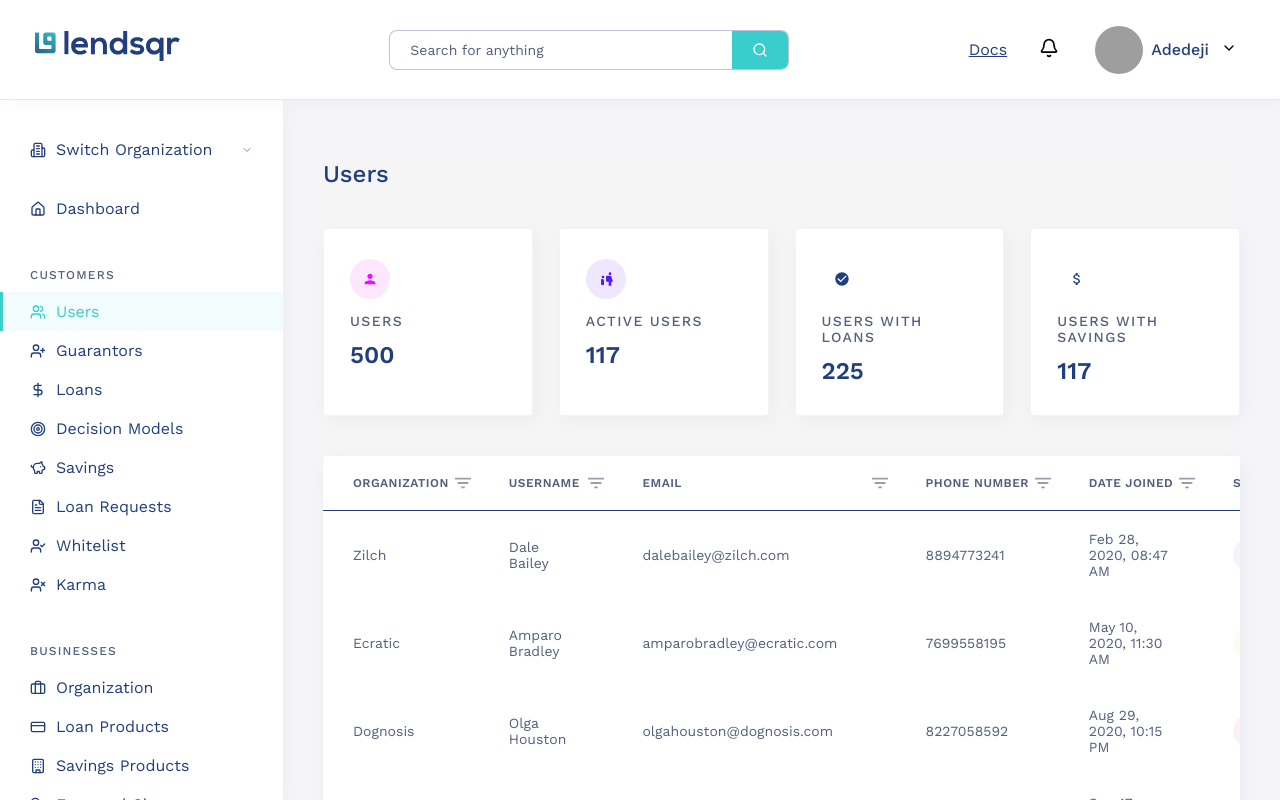
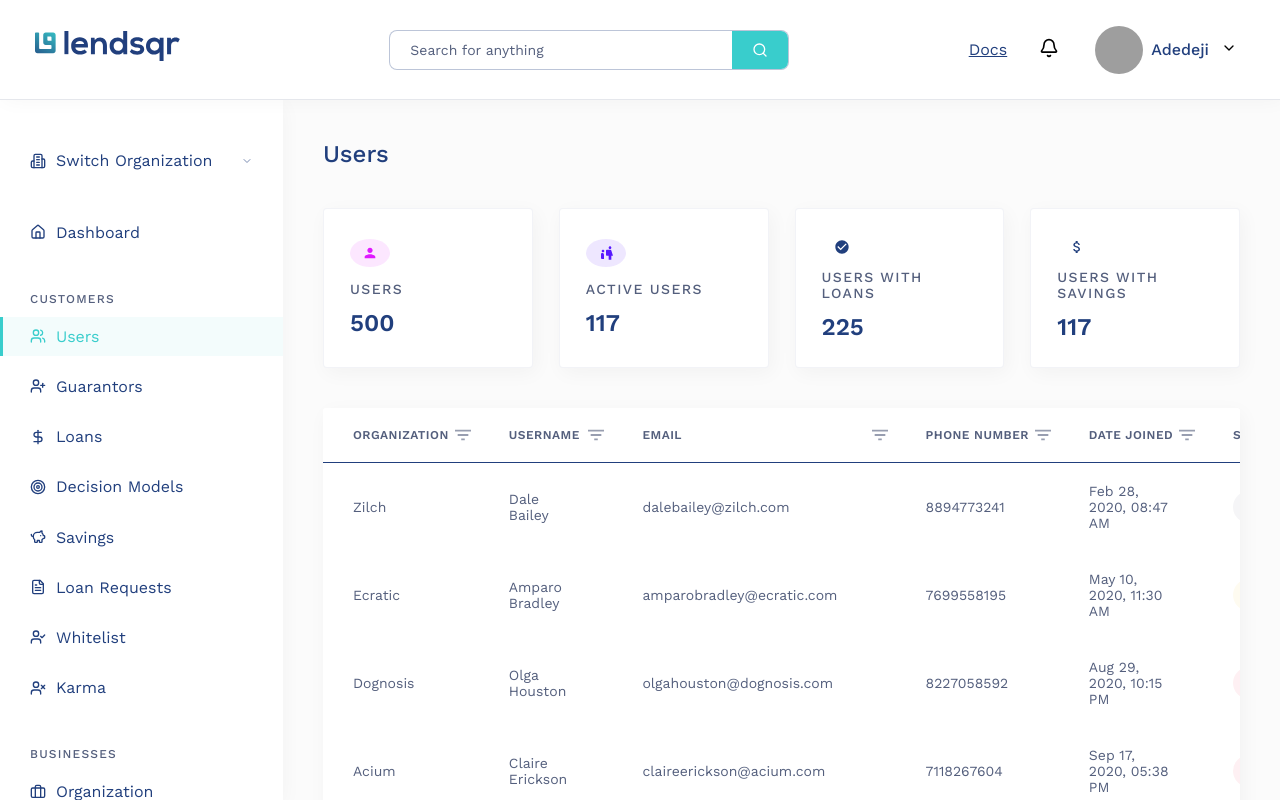
Before and after one commit to samdahboss/lendsqr-fe-test, a React (Vite) app: page /dashboard/users in a window 1280 px wide. Shown: the top 800 px of the page. Built offline with nearby package versions, Linux system fonts and the light colour scheme; sample sign-in values are in the browser's storage; grey boxes are pictures that could not be loaded; a web font is replaced by a local one.

Commit message:
refactor: Update SCSS imports to use syntax and improve styles across dashboard components

```diff
--- a/src/pages/dashboard/home/styles/DashboardHeader.scss
+++ b/src/pages/dashboard/home/styles/DashboardHeader.scss
@@ -1,5 +1,6 @@
 @use "@/styles/variables" as variables;
 @use "@/styles/mixins" as mixins;
+@use "sass:color";
 
 .dashboard-header {
   background: variables.$primary-white;
@@ -193,7 +194,7 @@
   height: 100%;
 
   &:hover {
-    background: darken(variables.$primary-teal, 5%);
+    background: color.adjust(variables.$primary-teal, $lightness: -5%);
   }
 
   @include mixins.respond("large") {
--- a/src/pages/dashboard/home/styles/DashboardLayout.scss
+++ b/src/pages/dashboard/home/styles/DashboardLayout.scss
@@ -24,8 +24,8 @@
 
 .dashboard-content {
   flex: 1;
-  padding: 60px 40px 40px 40px;
-  background-color: #f5f5f9;
+  padding: 40px;
+  background-color: #fbfbfb;
   margin-left: 283px; // Sidebar width
   margin-top: 100px; // Header height
   overflow-y: auto;
--- a/src/pages/dashboard/home/styles/DashboardSidebar.scss
+++ b/src/pages/dashboard/home/styles/DashboardSidebar.scss
@@ -15,6 +15,10 @@
   flex-direction: column;
   transition: transform 0.3s ease;
   box-shadow: 0px 5px 20px rgba(0, 0, 0, 0.04);
+
+  // Firefox scrollbar (moved above nested rules)
+  scrollbar-width: thin;
+  scrollbar-color: rgba(variables.$text-secondary, 0.2) transparent;
 
   @include mixins.respond("large") {
     top: 80px;
@@ -64,10 +68,6 @@
       background: rgba(variables.$text-secondary, 0.4);
     }
   }
-
-  // Firefox scrollbar
-  scrollbar-width: thin;
-  scrollbar-color: rgba(variables.$text-secondary, 0.2) transparent;
 }
 
 .sidebar-nav {
@@ -105,7 +105,7 @@
 }
 
 .nav-item {
-  margin: 0;
+  margin: 0.7em 0em;
 }
 
 .nav-link {
--- a/src/pages/dashboard/users/Users.tsx
+++ b/src/pages/dashboard/users/Users.tsx
@@ -1,10 +1,11 @@
-import React, { useState, useMemo } from "react";
+import { useState, useMemo } from "react";
 import { useUsers } from "@/hooks/useUsers";
 import { StatsCards } from "./components/StatsCard";
 import { FilterForm } from "./components/FilterForm";
 import UsersTable from "./components/UsersTable";
 import Pagination from "./components/Pagination";
 import "./styles/index.scss";
+
 
 export default function Users() {
   const [showFilters, setShowFilters] = useState(false);
--- a/src/pages/dashboard/users/styles/ActionMenu.scss
+++ b/src/pages/dashboard/users/styles/ActionMenu.scss
@@ -1,4 +1,4 @@
-@import "@/styles/variables.scss";
+@use "@/styles/variables.scss";
 
 .action-menu {
   position: absolute;
--- a/src/pages/dashboard/users/styles/Pagination.scss
+++ b/src/pages/dashboard/users/styles/Pagination.scss
@@ -1,4 +1,4 @@
-@import "@/styles/variables.scss";
+@use "@/styles/variables.scss";
 
 .pagination {
   display: flex;
--- a/src/pages/dashboard/users/styles/StatsCard.scss
+++ b/src/pages/dashboard/users/styles/StatsCard.scss
@@ -4,21 +4,17 @@
 
 .stats-card {
   background: #FFFFFF;
-  border: 1px solid rgba(33, 63, 125, 0.06);
+  border: 1px solid #213F7D0F;
   border-radius: 4px;
   padding: 30px 26px;
-  box-shadow: 3px 5px 20px rgba(0, 0, 0, 0.04);
+  height: 160px;
+  box-shadow: 3px 5px 20px 0px #0000000A;
   display: flex;
   flex-direction: column;
   gap: 14px;
   transition: all 0.2s ease;
   position: relative;
   overflow: hidden;
-
-  &:hover {
-    transform: translateY(-2px);
-    box-shadow: 3px 8px 25px rgba(0, 0, 0, 0.08);
-  }
 
   @media (max-width: 768px) {
     padding: 20px 16px;
--- a/src/pages/dashboard/users/styles/Users.scss
+++ b/src/pages/dashboard/users/styles/Users.scss
@@ -1,8 +1,8 @@
-@import "@/styles/variables.scss";
-@import "@/styles/mixins.scss";
+@use "@/styles/variables.scss";
+@use "@/styles/mixins.scss";
 
 .users-page {
-  background-color: #f5f5f5;
+  background-color: #fbfbfb;
   min-height: 100vh;
   font-family: 'Work Sans', sans-serif;
 
--- a/src/pages/dashboard/users/styles/UsersFilter.scss
+++ b/src/pages/dashboard/users/styles/UsersFilter.scss
@@ -1,4 +1,4 @@
-@import "@/styles/variables.scss";
+@use "@/styles/variables.scss";
 
 .filter-overlay {
   position: fixed;
--- a/src/pages/dashboard/users/styles/UsersTable.scss
+++ b/src/pages/dashboard/users/styles/UsersTable.scss
@@ -1,4 +1,4 @@
-@import "@/styles/variables.scss";
+@use "@/styles/variables.scss";
 
 .users-table {
   width: 100%;
--- a/src/pages/dashboard/users/styles/index.scss
+++ b/src/pages/dashboard/users/styles/index.scss
@@ -1,9 +1,9 @@
 // Main page styles
-@import "./Users.scss";
+@use "./Users.scss";
 
 // Component styles
-@import "./StatsCard.scss";
-@import "./UsersFilter.scss";
-@import "./UsersTable.scss";
-@import "./ActionMenu.scss";
-@import "./Pagination.scss";
+@use "./StatsCard.scss";
+@use "./UsersFilter.scss";
+@use "./UsersTable.scss";
+@use "./ActionMenu.scss";
+@use "./Pagination.scss";
```
